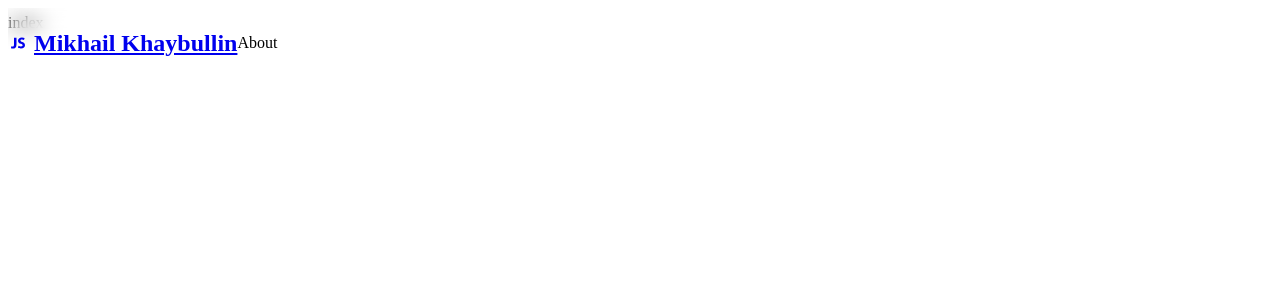
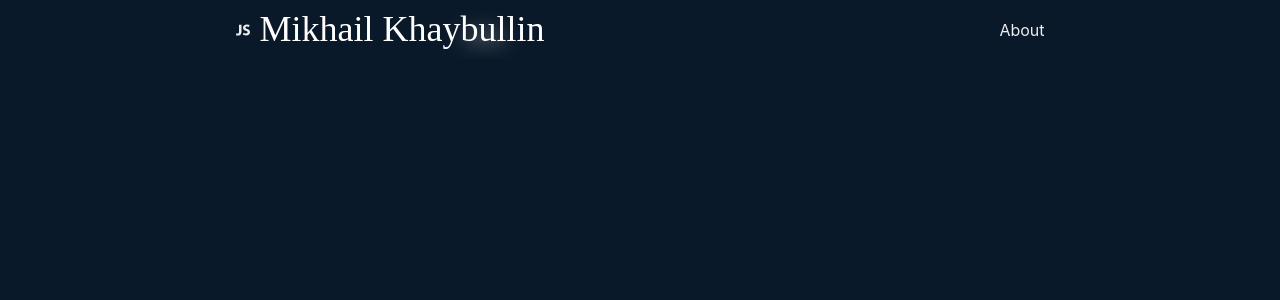
Before and after one commit to m1xa4kala/m1xa4kala-personal-website, a Next.js app: page / in a window 1280 px wide. Shown: the top 300 px of the page. Built offline with nearby package versions, Linux system fonts and the light colour scheme.

Commit message:
add chakra provider

```diff
--- a/pages/_app.js
+++ b/pages/_app.js
@@ -1,10 +1,14 @@
+import { ChakraProvider } from '@chakra-ui/react'
 import Layout from '../components/layouts/Main'
+import theme from '../lib/theme'
 
 const MyApp = ({ router, Component, pageProps }) => {
   return (
-    <Layout router={router}>
-      <Component {...pageProps} key={router.route} />
-    </Layout>
+    <ChakraProvider theme={theme}>
+      <Layout router={router}>
+        <Component {...pageProps} key={router.route} />
+      </Layout>
+    </ChakraProvider>
   )
 }
 
```
